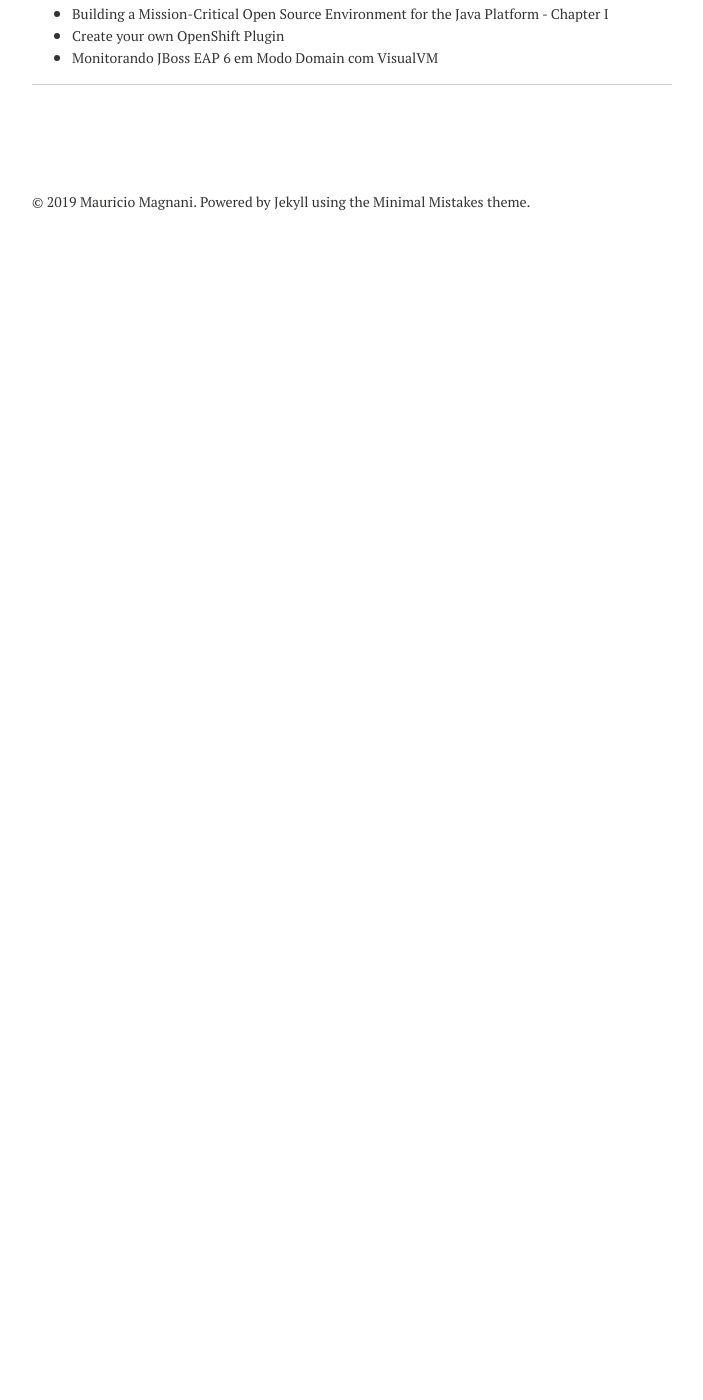
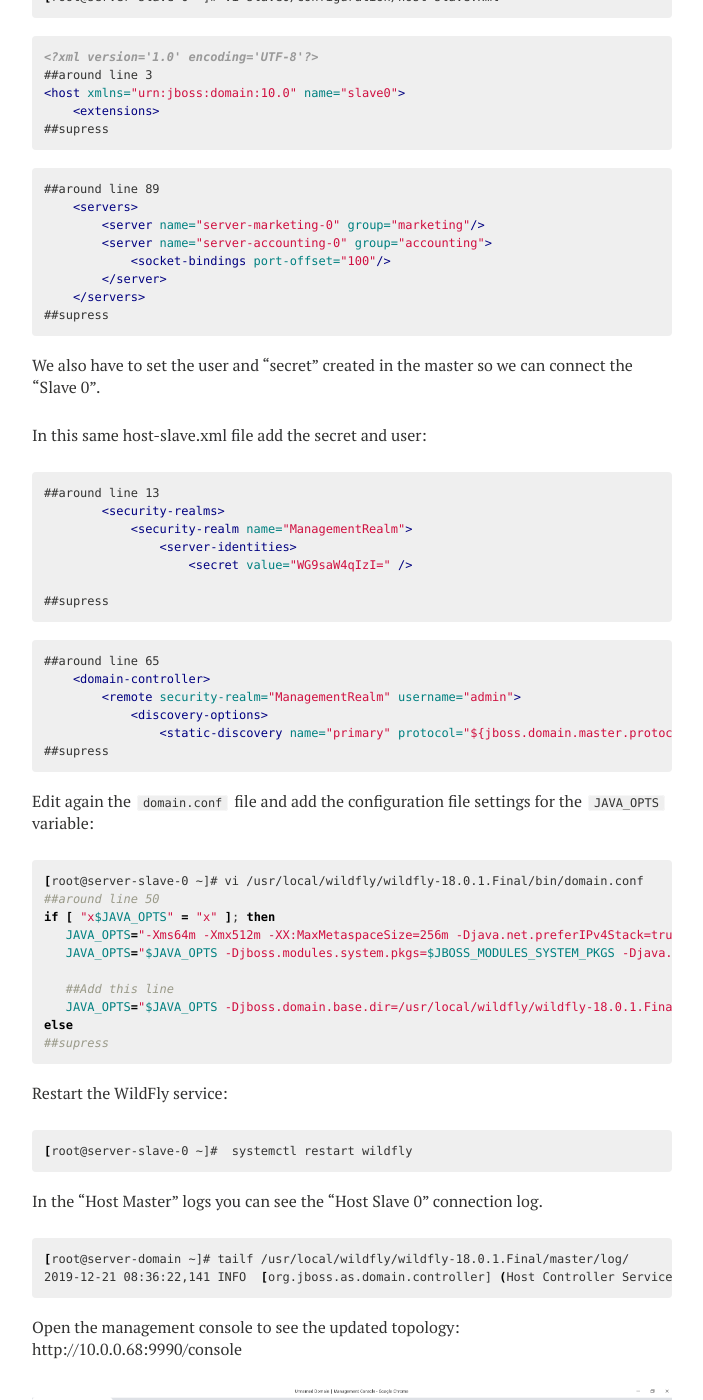
Before and after one commit to msmagnanijr/msmagnanijr.github.io, a Jekyll site: the page built from _posts/2019-12-21-wildfly-ha-2.md, in a window 1280 px wide and 1400 px high, scrolled down 7159 px. Shown: the whole window, without its empty margins (288-991 px from the left). Built offline with Jekyll 4.4.1, drawn with Linux system fonts in a browser that asks for light colours; nearby versions of some CDN libraries; comment, search, counter and statistics services are not loaded; before the commit the page ends 7419 px from its top, so only the background shows below that; some of the changed text lies outside the part shown.

Commit message:
update wildfly post

```diff
--- a/_posts/2019-12-21-wildfly-ha-2.md
+++ b/_posts/2019-12-21-wildfly-ha-2.md
@@ -246,6 +246,7 @@ Now edit the domain.xml file and update the existing groups. Now the groups must
 {% endhighlight %}
 
 {% highlight xml %}
+##around line 1890
     <server-groups>
         <server-group name="marketing" profile="full-ha">
             <jvm name="default">
@@ -278,13 +279,104 @@ if [ "x$JAVA_OPTS" = "x" ]; then
 else
 {% endhighlight %}
 
-Restart the WildFly service. Note that now a new topology will be presented:
+Restart the WildFly service.
 
 {% highlight bash %}
 [root@server-domain ~]#  systemctl restart wildfly
 {% endhighlight %}
 
+Note that now a new topology will be presented:
+
 ![](/images/201912-hawildfly-09.png)
+
+The next step is to create the configuration of "Slave 0" and connect it to "Master".
+
+{% highlight bash %}
+[root@server-slave-0 ~]# pwd
+/usr/local/wildfly/wildfly-18.0.1.Final
+[root@server-slave-0 ~]# cp -Rap domain slave0
+{% endhighlight %}
+
+Edit the host-slave.xml file. Add slave name and update the existing servers. The servers must be called "server-marketing-0" and "server-accounting-0".  Servers must belong to their own group: Marketing and Accounting.
+
+{% highlight bash %}
+[root@server-slave-0 ~]# vi slave0/configuration/host-slave.xml
+{% endhighlight %}
+
+{% highlight xml %}
+<?xml version='1.0' encoding='UTF-8'?>
+##around line 3
+<host xmlns="urn:jboss:domain:10.0" name="slave0">
+    <extensions>
+##supress
+{% endhighlight %}
+
+{% highlight xml %}
+##around line 89
+    <servers>
+        <server name="server-marketing-0" group="marketing"/>
+        <server name="server-accounting-0" group="accounting">
+            <socket-bindings port-offset="100"/>
+        </server>
+    </servers>
+##supress
+{% endhighlight %}
+
+We also have to set the user and "secret" created in the master so we can connect the "Slave 0".
+
+In this same host-slave.xml file add the secret and user:
+
+{% highlight xml %}
+##around line 13
+        <security-realms>
+            <security-realm name="ManagementRealm">
+                <server-identities>
+                    <secret value="WG9saW4qIzI=" />
+
+##supress
+{% endhighlight %}
+
+{% highlight xml %}
+##around line 65
+    <domain-controller>
+        <remote security-realm="ManagementRealm" username="admin">
+            <discovery-options>
+                <static-discovery name="primary" protocol="${jboss.domain.master.protocol:remote+http}" host="${jboss.domain.master.address}" port="${jboss.domain.master.port:9990}"/>
+##supress
+{% endhighlight %}
+
+Edit again the `domain.conf` file and add the configuration file settings for the `JAVA_OPTS` variable:
+
+{% highlight bash %}
+[root@server-slave-0 ~]# vi /usr/local/wildfly/wildfly-18.0.1.Final/bin/domain.conf
+##around line 50
+if [ "x$JAVA_OPTS" = "x" ]; then
+   JAVA_OPTS="-Xms64m -Xmx512m -XX:MaxMetaspaceSize=256m -Djava.net.preferIPv4Stack=true"
+   JAVA_OPTS="$JAVA_OPTS -Djboss.modules.system.pkgs=$JBOSS_MODULES_SYSTEM_PKGS -Djava.awt.headless=true"
+
+   ##Add this line
+   JAVA_OPTS="$JAVA_OPTS -Djboss.domain.base.dir=/usr/local/wildfly/wildfly-18.0.1.Final/slave0 -Djboss.host.default.config=host-slave.xml -Djboss.domain.master.address=10.0.0.68 -Djboss.bind.address=10.0.0.67"
+else
+##supress
+{% endhighlight %}
+
+Restart the WildFly service:
+
+{% highlight bash %}
+[root@server-slave-0 ~]#  systemctl restart wildfly
+{% endhighlight %}
+
+In the "Host Master" logs you can see the "Host Slave 0" connection log.
+
+{% highlight bash %}
+[root@server-domain ~]# tailf /usr/local/wildfly/wildfly-18.0.1.Final/master/log/
+2019-12-21 08:36:22,141 INFO  [org.jboss.as.domain.controller] (Host Controller Service Threads - 34) WFLYHC0019: Registered remote slave host "slave0", JBoss WildFly Full 18.0.1.Final (WildFly 10.0.3.Final)
+{% endhighlight %}
+
+Open the management console to see the updated topology: http://10.0.0.68:9990/console
+
+![](/images/201912-hawildfly-10.png)
+
 
 #WIP
 Best,
```
Also changed, not shown: other parts of _posts/2019-12-21-wildfly-ha-2.md (+1 -1 lines), images/201912-hawildfly-10.png (added).
